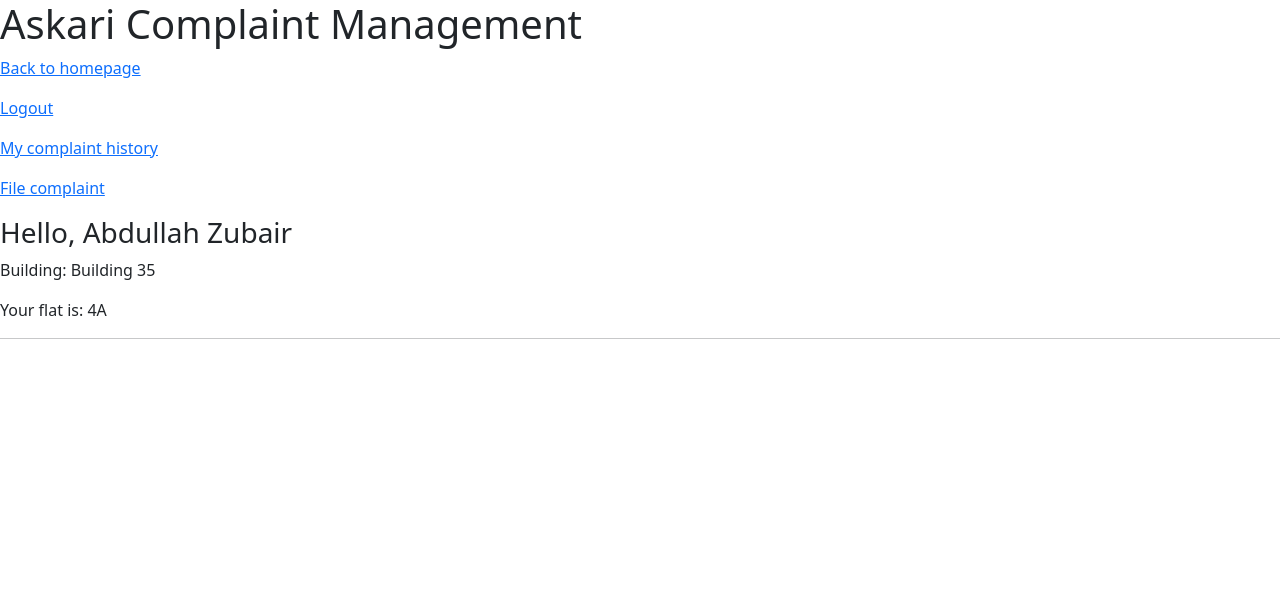
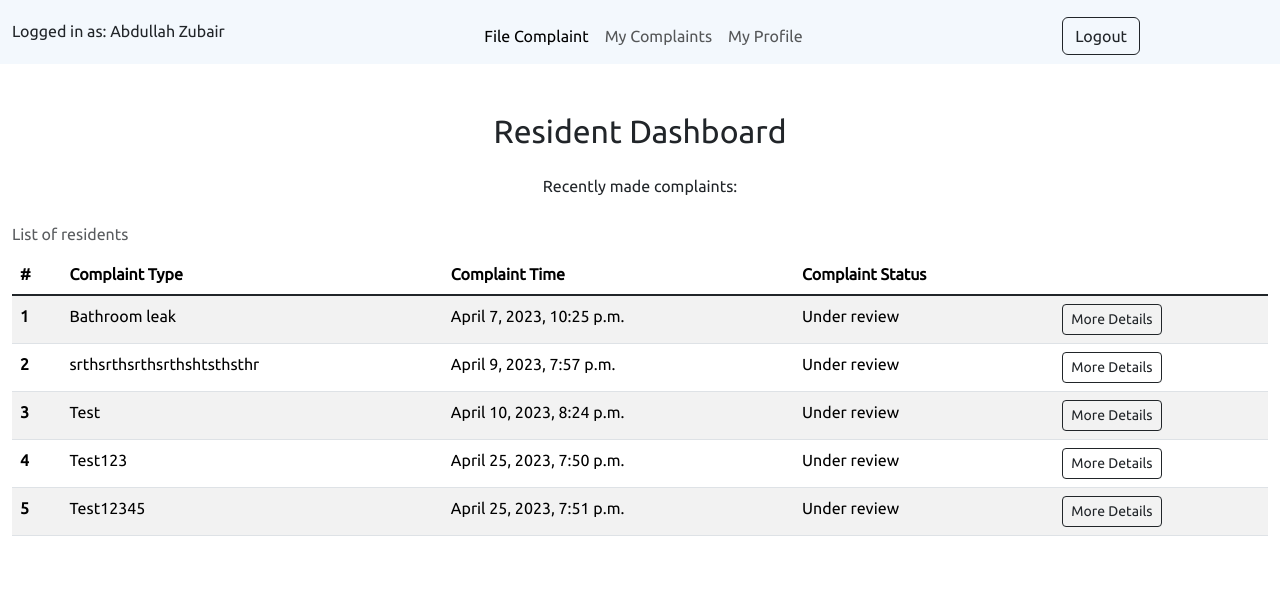
Before and after one commit to iabdullah15/Askari-Complaint-App, a Django app: template ComplaintSystem/ComplaintApp/templates/resident/resident-dashboard.html in a window 1280 px wide. Shown: the top 599 px of the page. Run offline with Django 4.2, Linux system fonts and the light colour scheme; the template is opened without the code that fills it: values that come from a table or form of the project are taken from there, others are empty; a user stored in the database is signed in; data comes from the database, SQL or seed files in the repository; both versions use the stored data as it was after the commit.

Commit message:
Made some UI changes to the manager and resident dashboard. Added a feature for the residents in which they can register complaints.

```diff
--- /dev/null
+++ b/ComplaintSystem/ComplaintApp/static/css/resident-dashboard.css
@@ -0,0 +1,32 @@
+body {
+  font-family: "Ubuntu", sans-serif;
+  font-weight: 400;
+}
+
+#header {
+  background-color: #f3f8fd;
+}
+
+.logout-btn {
+  margin-right: 8rem;
+}
+
+#main-section {
+  padding-top: 3rem;
+  padding-bottom: 3rem;
+}
+
+.scrollme {
+  overflow-x: auto;
+}
+
+.scrollme::-webkit-scrollbar {
+  height: 8px;
+  width: 4px;
+  background: gray;
+}
+
+.scrollme::-webkit-scrollbar-thumb:horizontal {
+  background: #000;
+  border-radius: 10px;
+}
--- a/ComplaintSystem/ComplaintApp/templates/base.html
+++ b/ComplaintSystem/ComplaintApp/templates/base.html
@@ -7,6 +7,8 @@
     {% block title %}
     <title>Document</title>
     {% endblock %}
+
+    <!-- Bootstrap -->
     <link
       href="https://cdn.jsdelivr.net/npm/bootstrap@5.3.0-alpha3/dist/css/bootstrap.min.css"
       rel="stylesheet"
@@ -17,10 +19,25 @@
       src="https://cdn.jsdelivr.net/npm/bootstrap@5.3.0-alpha3/dist/js/bootstrap.bundle.min.js"
       integrity="sha384-ENjdO4Dr2bkBIFxQpeoTz1HIcje39Wm4jDKdf19U8gI4ddQ3GYNS7NTKfAdVQSZe"
       crossorigin="anonymous"></script>
+
+      <!-- Google fonts -->
+
+    <link rel="preconnect" href="https://fonts.googleapis.com" />
+    <link rel="preconnect" href="https://fonts.gstatic.com" crossorigin />
+    <link
+      href="https://fonts.googleapis.com/css2?family=IBM+Plex+Sans:ital,wght@0,300;0,400;1,300;1,400&family=Ubuntu:wght@300;400&display=swap"
+      rel="stylesheet" />
+
+    {% block styles %}
+      <style>
+        body {
+          font-family: 'IBM Plex Sans', sans-serif;
+          /* font-family: 'Ubuntu', sans-serif; */
+        }
+      </style>
+    {% endblock %}
   </head>
   <body>
-    <h1>Askari Complaint Management</h1>
-
     {% block content %}
 
     {% endblock %}
--- a/ComplaintSystem/ComplaintApp/templates/resident/resident-dashboard.html
+++ b/ComplaintSystem/ComplaintApp/templates/resident/resident-dashboard.html
@@ -1,15 +1,107 @@
-{% extends 'base.html' %} {% block title %}
+{% extends 'base.html' %}
+{% load static %}
+{% block title %}
 <title>Resident Dashboard</title>
-{% endblock %} {% block content %}
+{% endblock %}
 
-<p><a href="{% url 'home' %}">Back to homepage</a></p>
-<p><a href="{% url 'logout' %}">Logout</a></p>
-<p><a href="{% url 'view_resident_complaints' %}">My complaint history</a></p>
-<p><a href="{% url 'register_complaint' %}">File complaint</a></p>
-<h3>Hello, {{ request.user.first_name }} {{ request.user.last_name }}</h3>
 
-<p>Building: {{ flat.BuildingNo }}</p>
-<p>Your flat is: {{ flat }}</p>
-<hr />
+{% block styles %}
+    {{ block.super }}
+    <link rel="stylesheet" href="{% static 'css/resident-dashboard.css' %}">
+{% endblock %}
+
+
+{% block content %}
+
+
+<header id="header">
+    <section id="title">
+      <!-- Nav Bar -->
+
+      <div class="container-fluid">
+        <nav class="navbar navbar-expand-lg pt-3">
+          <h6 class="">
+            <i class="fa-regular fa-lg fa-user" style="color: #144394"></i>
+            Logged in as: {{request.user.first_name}} {{request.user.last_name}}
+          </h6>
+          <button
+            class="navbar-toggler"
+            type="button"
+            data-bs-toggle="collapse"
+            data-bs-target="#navbarSupportedContent"
+            aria-controls="navbarSupportedContent"
+            aria-expanded="false"
+            aria-label="Toggle navigation">
+            <span class="navbar-toggler-icon"></span>
+          </button>
+
+          <div class="collapse navbar-collapse" id="navbarSupportedContent">
+            <ul class="navbar-nav dashboard-nav ms-auto me-auto">
+              <li class="nav-item">
+                <a class="nav-link active" aria-current="page" href="{% url 'register_complaint' %}"
+                  >File Complaint</a
+                >
+              </li>
+              <li class="nav-item">
+                <a class="nav-link" href="#">My Complaints</a>
+              </li>
+              <li class="nav-item">
+                <a class="nav-link" href="#">My Profile</a>
+              </li>
+            </ul>
+            <div class="logout-btn">
+              <a href="{% url 'logout' %}" class="btn btn-outline-dark">Logout</a>
+            </div>
+          </div>
+        </nav>
+      </div>
+    </section>
+  </header>
+
+  <main id="main-section">
+    <section class="main-heading-section">
+      <div class="container-fluid">
+        <h2 class="text-center">Resident Dashboard</h2>
+        <p class="text-center pt-3">Recently made complaints:</p>
+      </div>
+    </section>
+    <section class="complaints">
+      <div class="container-fluid scrollme">
+
+
+        <table
+          class="table caption-top table-responsive table-hover table-striped">
+          <caption>
+            List of residents
+          </caption>
+
+          <thead>
+            <tr>
+              <th scope="col">#</th>
+              <th scope="col">Complaint Type</th>
+              <th scope="col">Complaint Time</th>
+              <th scope="col">Complaint Status</th>
+            </tr>
+          </thead>
+
+          <tbody class="table-group-divider">
+
+            {% for complain in complaints %}
+
+            <tr>
+              <th scope="row"> {{forloop.counter}} </th>
+              <td>{{complain.ComplaintType}}</td>
+              <td>{{complain.ComplaintTime}} </td>
+              <td>{{complain.ComplaintStatus}} </td>
+              <td><a href="#" class="btn btn-outline-dark btn-sm">More Details</a></td>
+            </tr>
+
+            {% endfor %}
+          </tbody>
+        </table>
+      </div>
+    </section>
+  </main>
+
 
 {% endblock %}
```
Also changed, not shown: ComplaintSystem/ComplaintApp/templates/index.html (+8 -3 lines), ComplaintSystem/ComplaintApp/templates/manager/manager-dashboard.html (+8 -3 lines), ComplaintSystem/ComplaintApp/templates/resident/login-resident.html (+61 -7 lines), ComplaintSystem/ComplaintApp/templates/resident/register-complaint.html (+14 -3 lines), ComplaintSystem/ComplaintApp/views.py (+19 -5 lines), ComplaintSystem/ComplaintSystem/settings.py (+8 -0 lines), ComplaintSystem/db.sqlite3.
